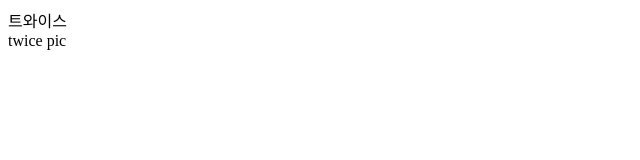
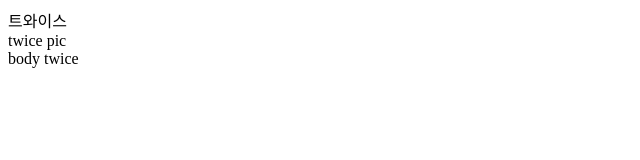
Before and after one commit to myalal/bts_index, a plain HTML site: page index.html in a window 1280 px wide. Shown: the full height of the page, 0-640 px from the left. Drawn offline with Linux system fonts and the light colour scheme.

Commit message:
add body twice

```diff
--- a/index.html
+++ b/index.html
@@ -1,5 +1,5 @@
 <html>
 	<head>트와이스</head>
 	<div>twice pic</div>
-
+	<body>body twice</body>
 <html>
```
